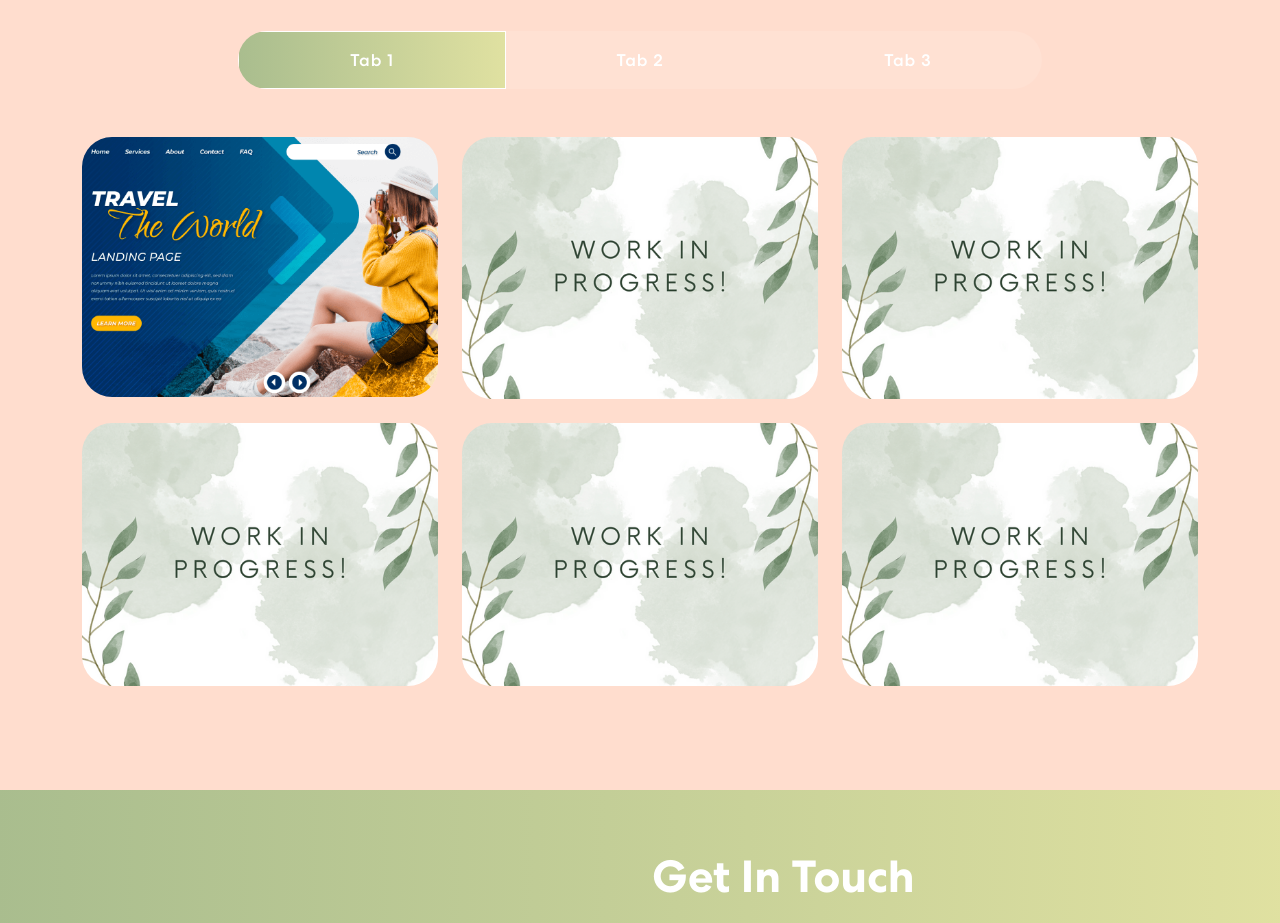
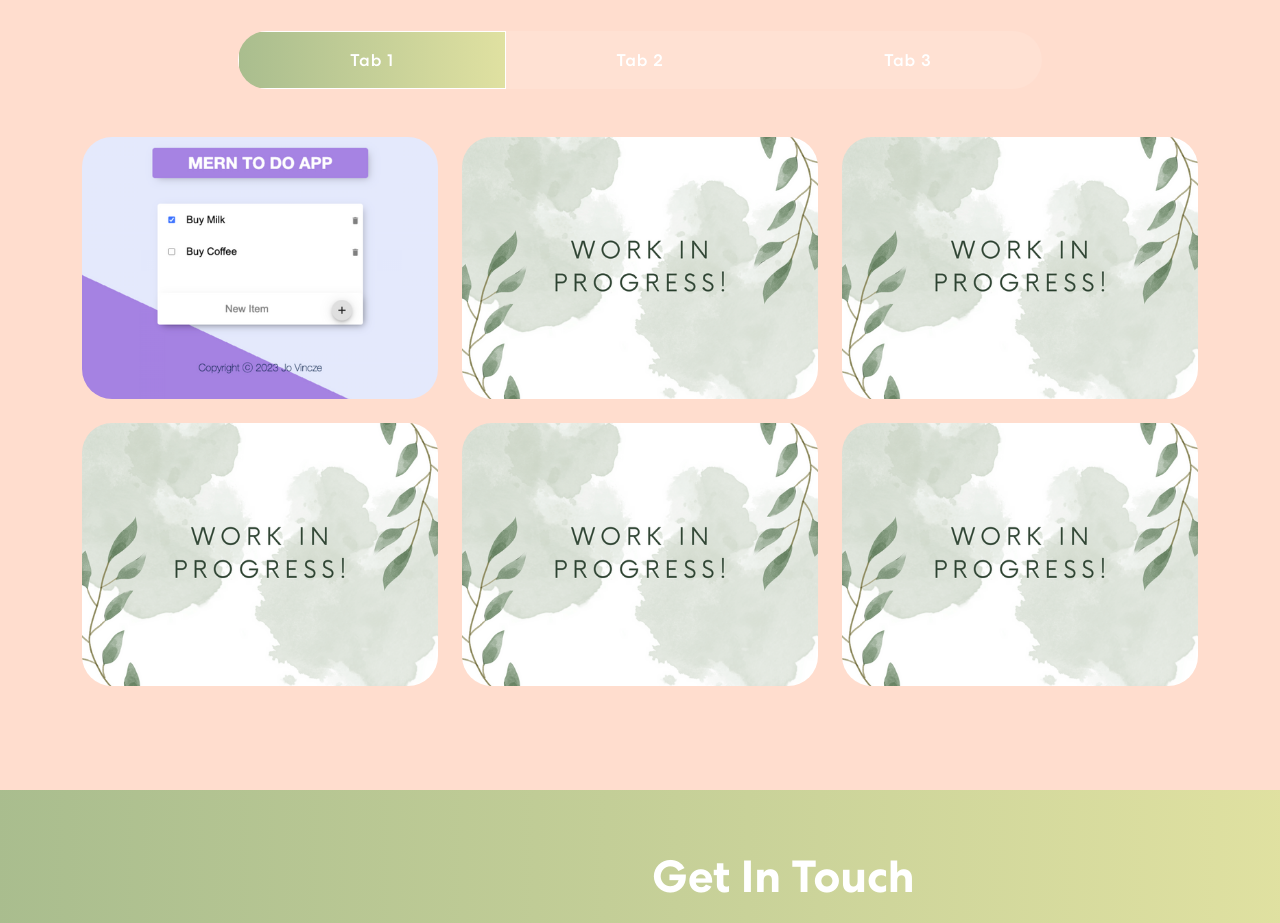
Before and after one commit to Jo-codegarden/personal-portfolio, a React (Create React App) app: page / in a window 1280 px wide. Shown: the part 1522-2445 px from the top of the page. Built offline with nearby package versions, Linux system fonts and the light colour scheme; no server answers.

Commit message:
added link to project photos

```diff
--- a/package.json
+++ b/package.json
@@ -1,5 +1,6 @@
 {
   "name": "personal-portfolio",
+  "homepage": "https://codegarden.co.nz/",
   "version": "0.1.0",
   "private": true,
   "dependencies": {
--- a/src/App.css
+++ b/src/App.css
@@ -455,12 +455,14 @@ nav.navbar .navbar-toggler[aria-expanded="true"] .navbar-toggler-icon {
   font-weight: 700;
   letter-spacing: 0.8px;
   line-height: 1.1em;
+  color: white;
 }
 .proj-txtx span {
   font-style: italic;
   font-weight: 400;
   font-size: 15px;
   letter-spacing: 0.8px;
+  color: white;
 }
 .background-image-right {
   top: 20%;
--- a/src/components/ProjectCard.js
+++ b/src/components/ProjectCard.js
@@ -1,15 +1,18 @@
-import { Col } from "react-bootstrap";
+import { Col, Image } from "react-bootstrap";
 
-export const ProjectCard = ({ title, description, imgUrl }) => {
+
+export const ProjectCard = ({ title, description, imgUrl, linkUrl }) => {
   return (
     <Col size={12} sm={6} md={4}>
-      <div className="proj-imgbx">
-        <img src={imgUrl} alt="project" />
-        <div className="proj-txtx">
-          <h4>{title}</h4>
-          <span>{description}</span>
+      <a href={linkUrl} target="_blank" rel="noopener noreferrer">
+        <div className="proj-imgbx">
+            <Image src={imgUrl} alt="project" />
+            <div className="proj-txtx">
+                <h4>{title}</h4>
+                <span>{description}</span>
+            </div>
         </div>
-      </div>
+      </a>
     </Col>
   )
 }
--- a/src/components/Projects.js
+++ b/src/components/Projects.js
@@ -10,34 +10,40 @@ export const Projects = () => {
 
   const projects = [
     {
-      title: "Business Startup",
-      description: "Design & Development",
+      title: "Personal Project",
+      description: "MERN Stack TODO List Application with Authentication. Using react-query, react-router-dom@6, mongoose, express, react, vite",
       imgUrl: projImg1,
+      linkUrl: "https://mern-todo-app.codegarden.co.nz"
     },
     {
       title: "Business Startup",
       description: "Design & Development",
       imgUrl: projImg2,
+      linkUrl: ""
     },
     {
       title: "Business Startup",
       description: "Design & Development",
       imgUrl: projImg2,
+      linkUrl: ""
     },
     {
       title: "Business Startup",
       description: "Design & Development",
       imgUrl: projImg2,
+      linkUrl: ""
     },
     {
       title: "Business Startup",
       description: "Design & Development",
       imgUrl: projImg2,
+      linkUrl: ""
     },
     {
       title: "Business Startup",
       description: "Design & Development",
       imgUrl: projImg2,
+      linkUrl: ""
     },
   ];
 
```
Also changed, not shown: src/assets/img/project-img1.png.
